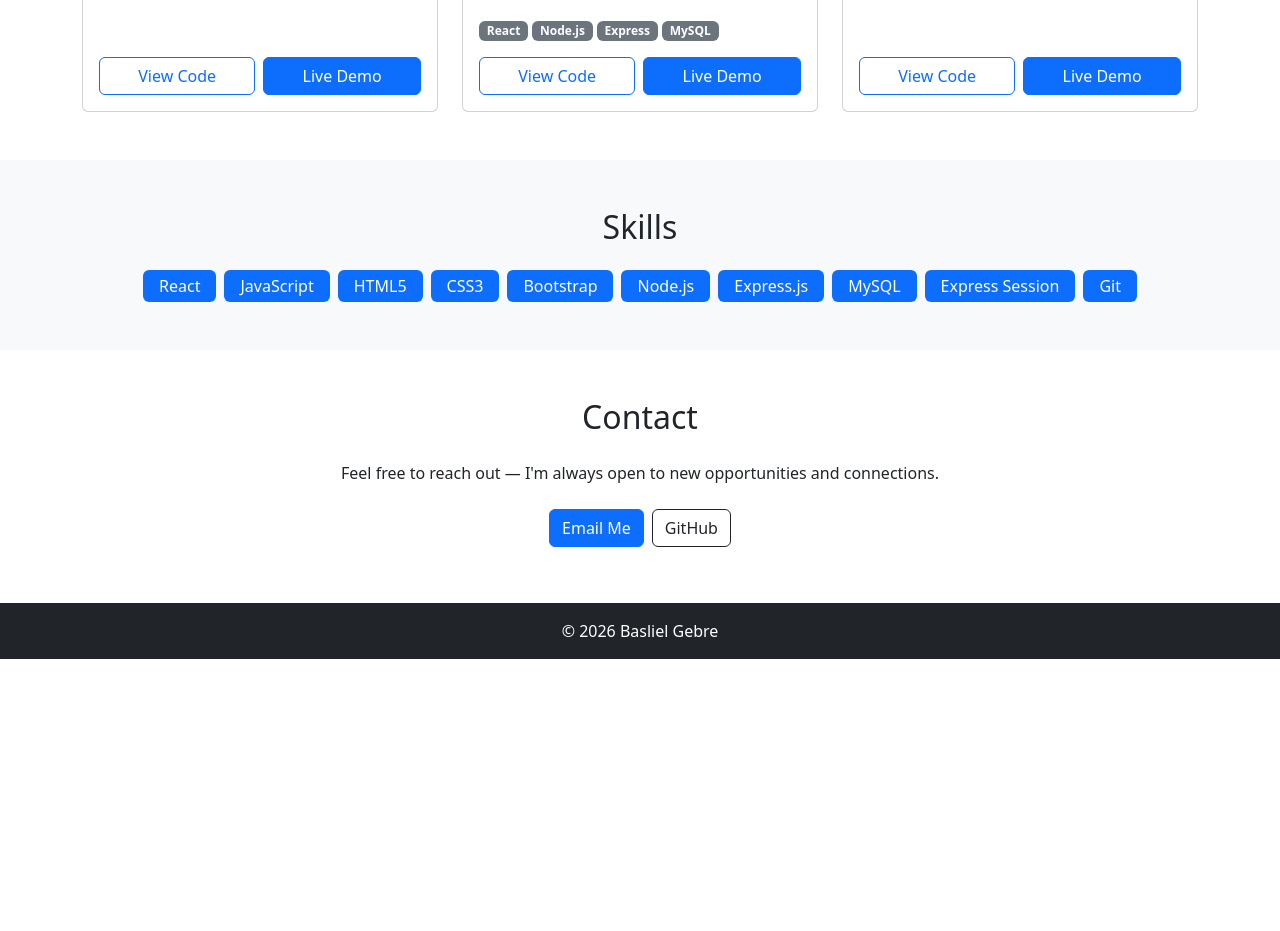
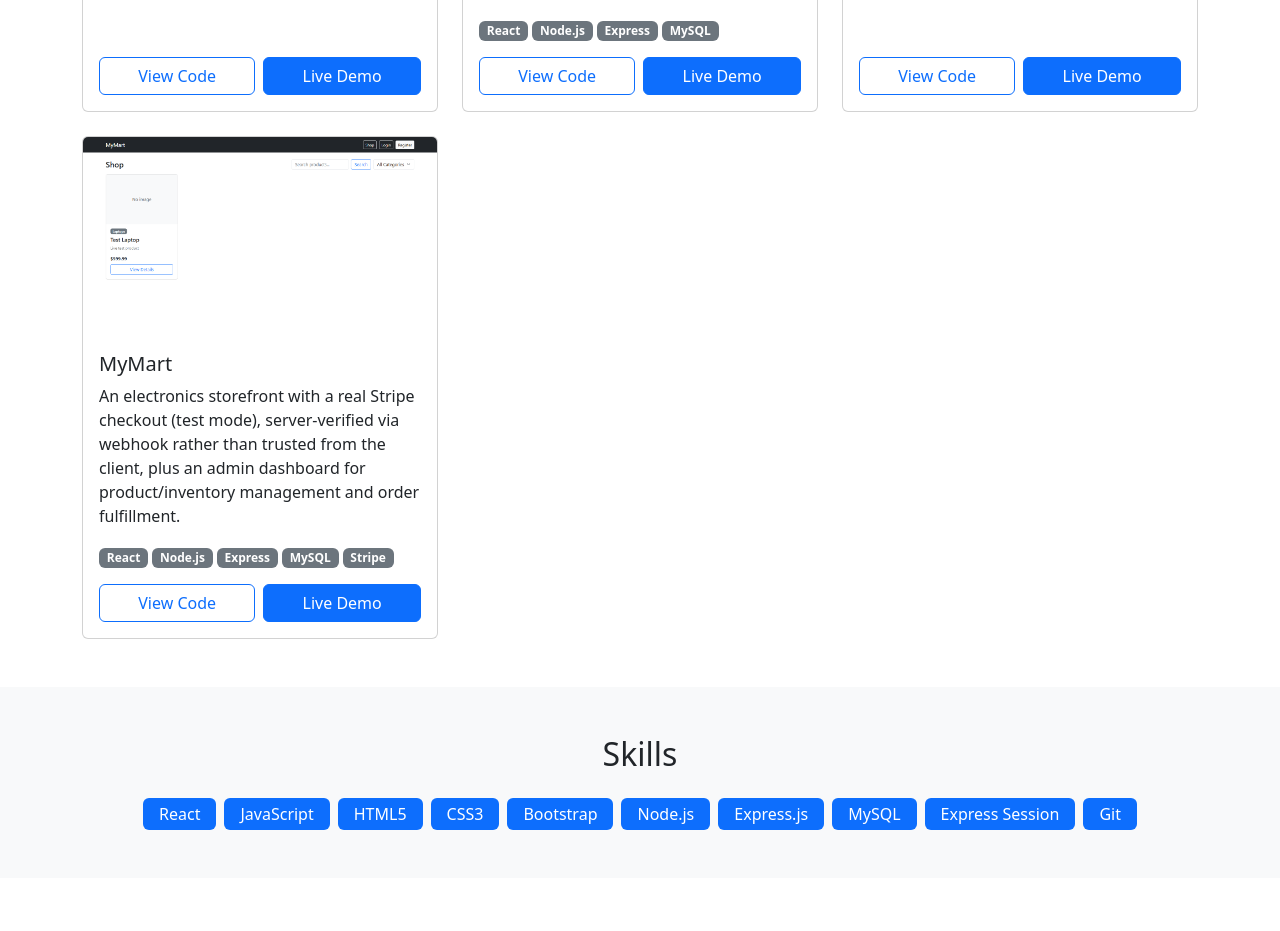
Before and after one commit to destabasiy13-sys/my-portfolio, a React (Vite) app: page / in a window 1280 px wide. Shown: the part 1820-2751 px from the top of the page. Before the commit the page ends 2479 px from the top, so only its background shows below. Built offline with nearby package versions, Linux system fonts and the light colour scheme.

Commit message:
Add MyMart as a fourth project
Deployed (Vercel + Render + Clever Cloud MySQL), Stripe test-mode
checkout verified live end-to-end.

```diff
--- a/src/components/Projects.jsx
+++ b/src/components/Projects.jsx
@@ -36,6 +36,17 @@ const PROJECTS = [
     tech: ['React', 'Node.js', 'Express', 'MySQL', 'Recharts'],
     link: 'https://github.com/destabasiy13-sys/carbon-footprint-tracker',
     demoLink: 'https://carbon-tracker-ebon.vercel.app',
+  },
+  {
+    title: 'MyMart',
+    description:
+      'An electronics storefront with a real Stripe checkout (test mode), ' +
+      'server-verified via webhook rather than trusted from the client, plus ' +
+      'an admin dashboard for product/inventory management and order fulfillment.',
+    image: '/images/mymart.png',
+    tech: ['React', 'Node.js', 'Express', 'MySQL', 'Stripe'],
+    link: 'https://github.com/destabasiy13-sys/mymart',
+    demoLink: 'https://mymart-taupe.vercel.app',
   },
 ];
 
```
Also changed, not shown: public/images/mymart.png (added).
